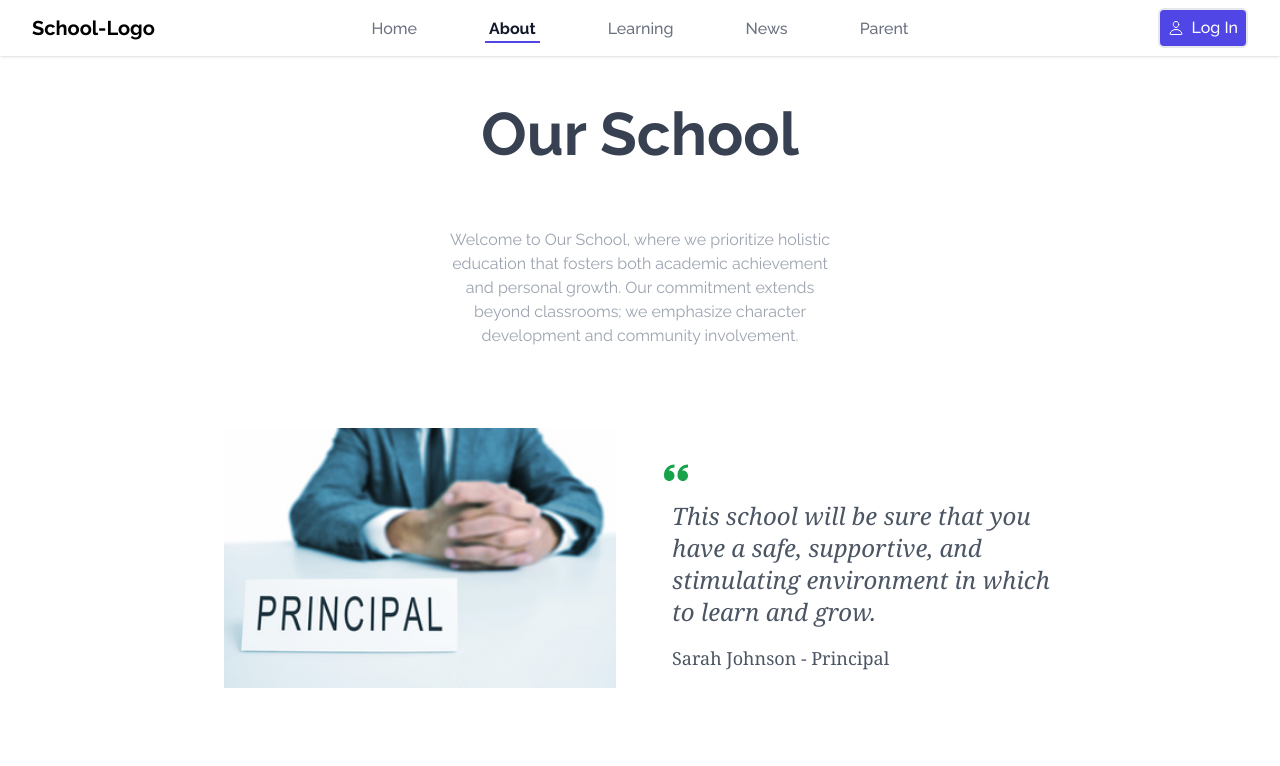
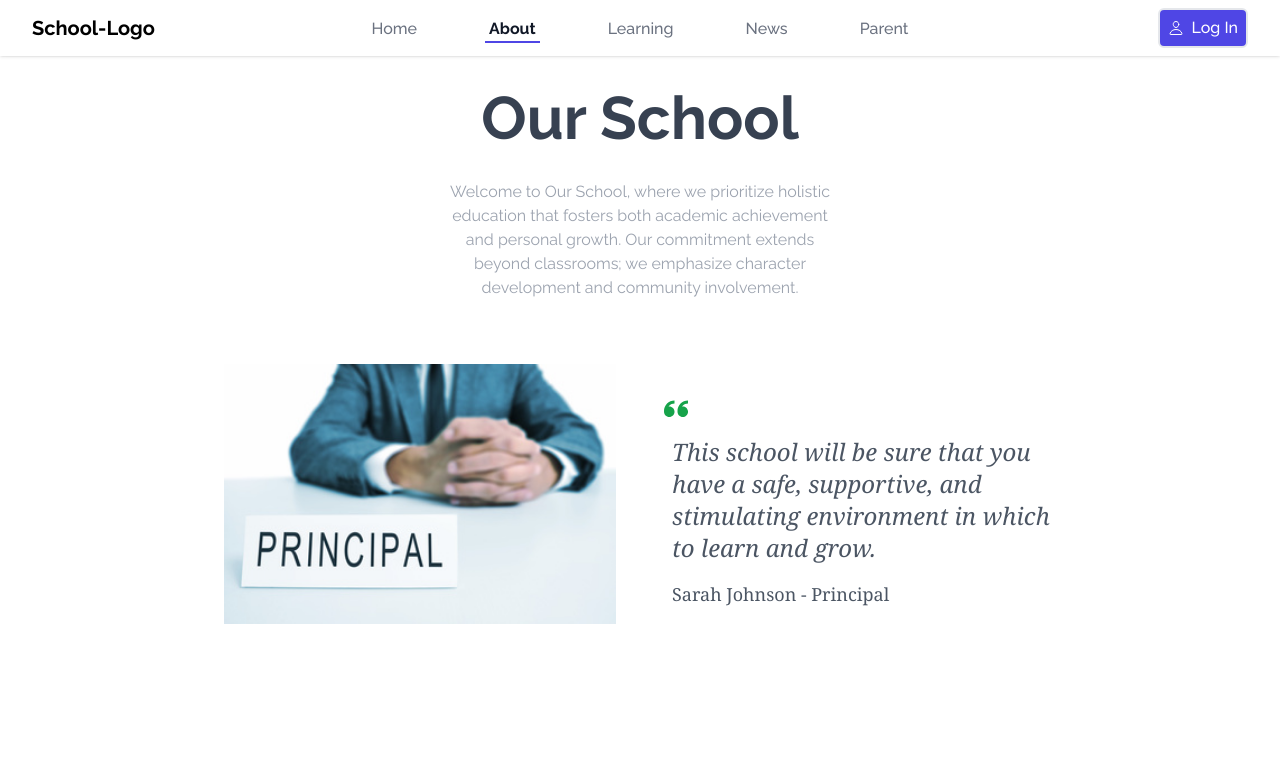
Before and after one commit to Siddh07/School-template, a React (Vite) app: page /School/about in a window 1280 px wide. Shown: the top 766 px of the page. Built offline with nearby package versions, Linux system fonts and the light colour scheme; the HTML template or start-up script is replaced by a standard one.

Commit message:
some minor changes

```diff
--- a/src/components/About.jsx
+++ b/src/components/About.jsx
@@ -66,14 +66,14 @@ const About = () => {
       <div className='row justify-content-center'>
         <div className='col-lg-8 col-md-10 col-sm-12'>
           <div className='text-center'>
-            <h1 className='text-6xl text-gray-700 py-4 md:py-12 font-bold'>Our School</h1>
+            <h1 className='text-6xl text-gray-700 py-4 md:py-8 font-bold'>Our School</h1>
           </div>
           {isMobile ? (
             <p className='justify-center text-center px-4 text-gray-400 text-md md:px-[35%]'>
               {`${originalText.split(' ').slice(0, 17).join(' ')}...`}
             </p>
           ) : (
-            <p className='justify--center text-center md:mb-8 p-4 text-gray-400 text-md md:px-[35%]'>
+            <p className='justify--center text-center md:mb-8 text-gray-400 text-md md:px-[35%]'>
               {originalText}
             </p>
           )}
```
